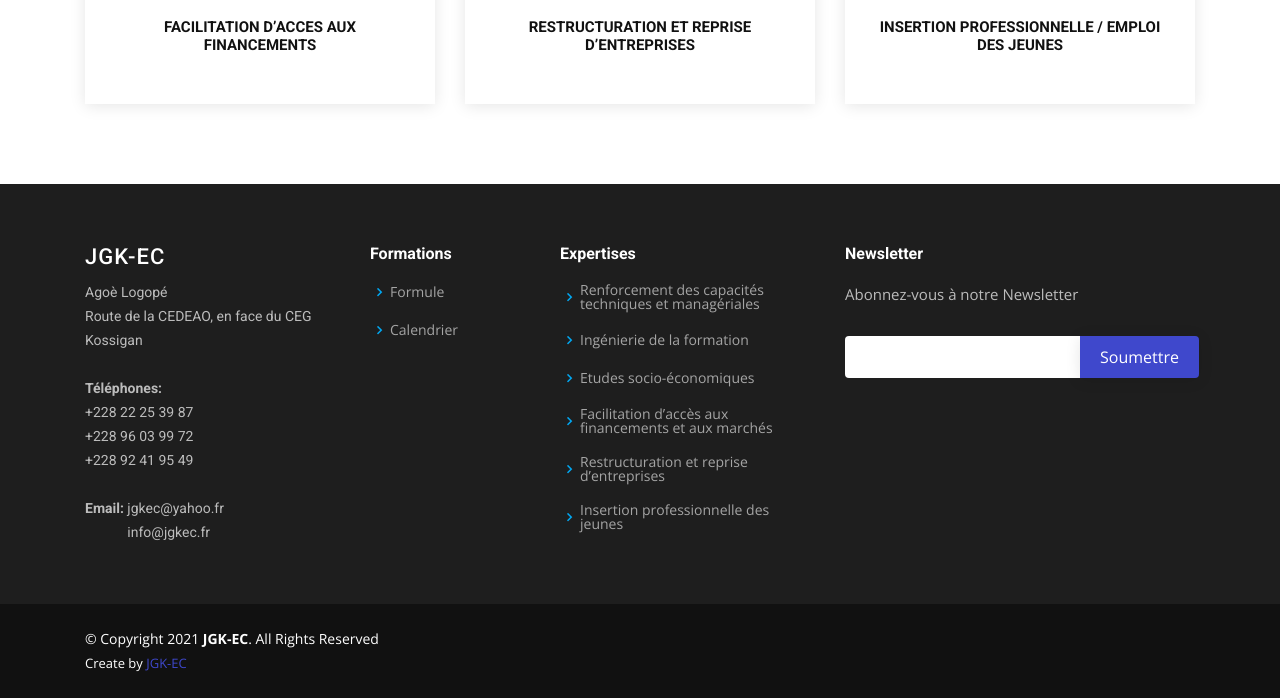
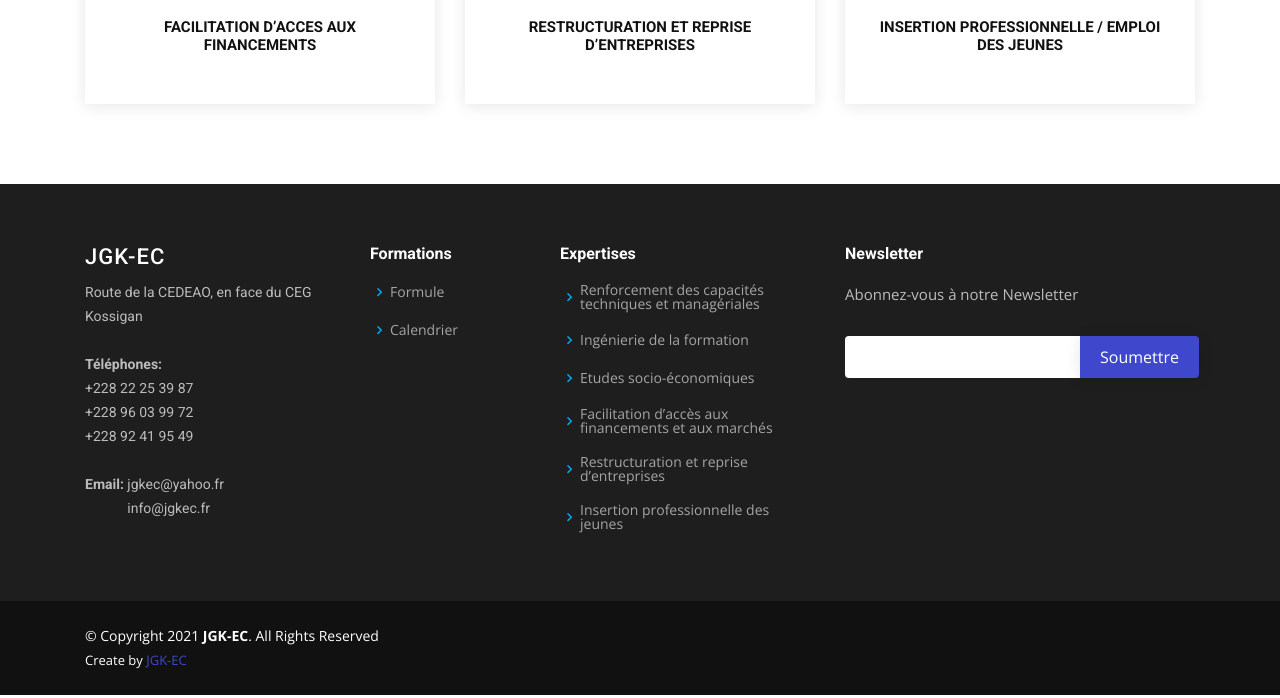
Before and after one commit to donkyni/jgkec, a Django app: page /expertise/ in a window 1280 px wide. Shown: the part 1263-1961 px from the top of the page. Run offline with Django 3.2, Linux system fonts and the light colour scheme; some libraries are stand-ins or nearby versions.

Commit message:
Update2 of 23 Novembre

```diff
--- a/cabinet/templates/base.html
+++ b/cabinet/templates/base.html
@@ -295,7 +295,7 @@
           <div class="col-lg-3 col-md-6 footer-contact">
             <h3>JGK-EC</h3>
             <p>
-              Agoè Logopé <br>Route de la CEDEAO, en face du CEG Kossigan<br><br>
+              Route de la CEDEAO, en face du CEG Kossigan<br><br>
               <strong id="contact">Téléphones: <br></strong> +228 22 25 39 87  <br> +228 96 03 99 72   <br> +228 92 41 95 49
               <br><br>
               <strong>Email:</strong> jgkec@yahoo.fr<br>
--- a/cabinet/templates/expertise/expertise.html
+++ b/cabinet/templates/expertise/expertise.html
@@ -52,7 +52,7 @@ active
               <li><i class="ri-check-double-line"></i> <a style="color:black;text-decoration:none" href="{% url 'ingenierie' %}">Ingénierie de la formation </a></li>
               <li><i class="ri-check-double-line"></i> <a style="color:black;text-decoration:none" href="{% url 'insertion' %}">Etudes socio-économiques</a></li>
               <li><i class="ri-check-double-line"></i> <a style="color:black;text-decoration:none" href="{% url 'finance' %}">Facilitation d’accès aux financements</a></li>
-              <li><i class="ri-check-double-line"></i> <a style="color:black;text-decoration:none" href="{% url 'insertion' %}">Restructuration et reprise d’entreprises</a></li>
+              <li><i class="ri-check-double-line"></i> <a style="color:black;text-decoration:none" href="{% url 'reprise' %}">Restructuration et reprise d’entreprises</a></li>
               <li><i class="ri-check-double-line"></i> <a style="color:black;text-decoration:none" href="{% url 'insertion' %}">Insertion professionnelle des jeunes</a></li>
             </ul>
           </div>
```
